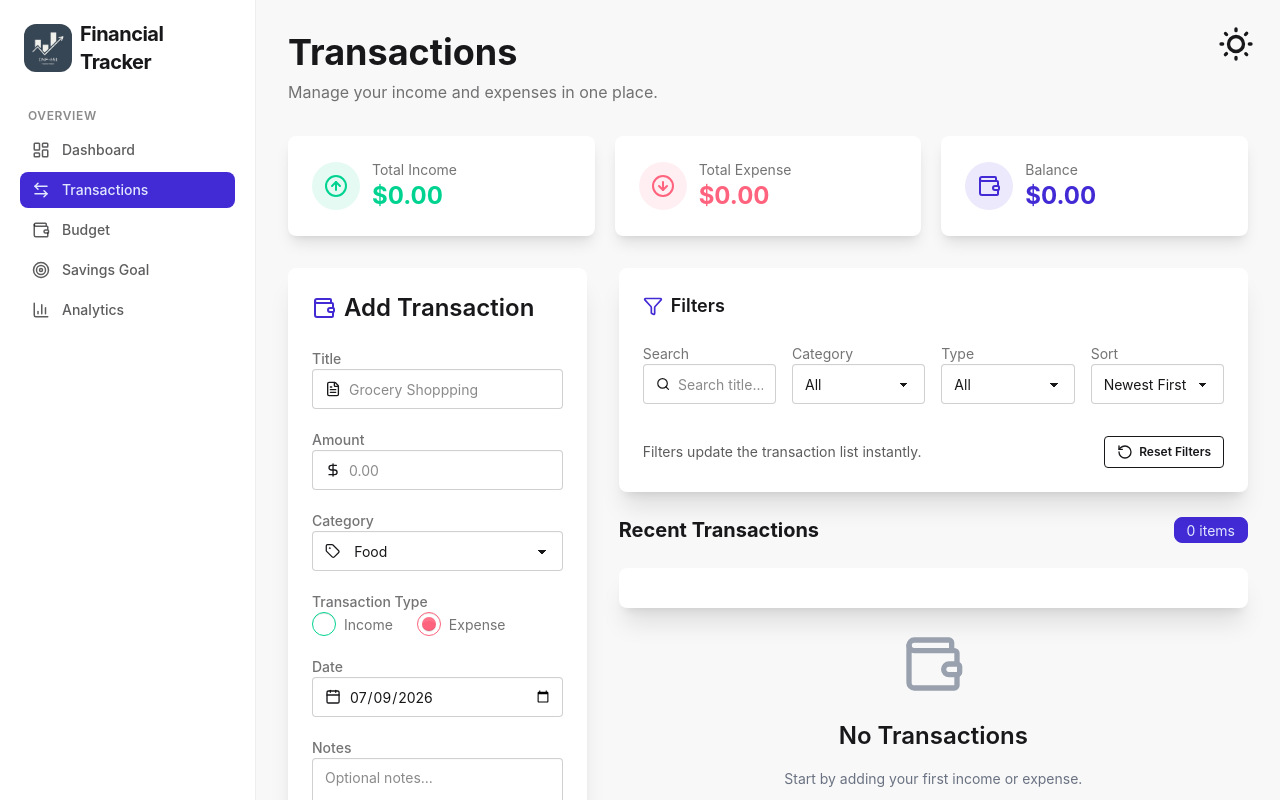
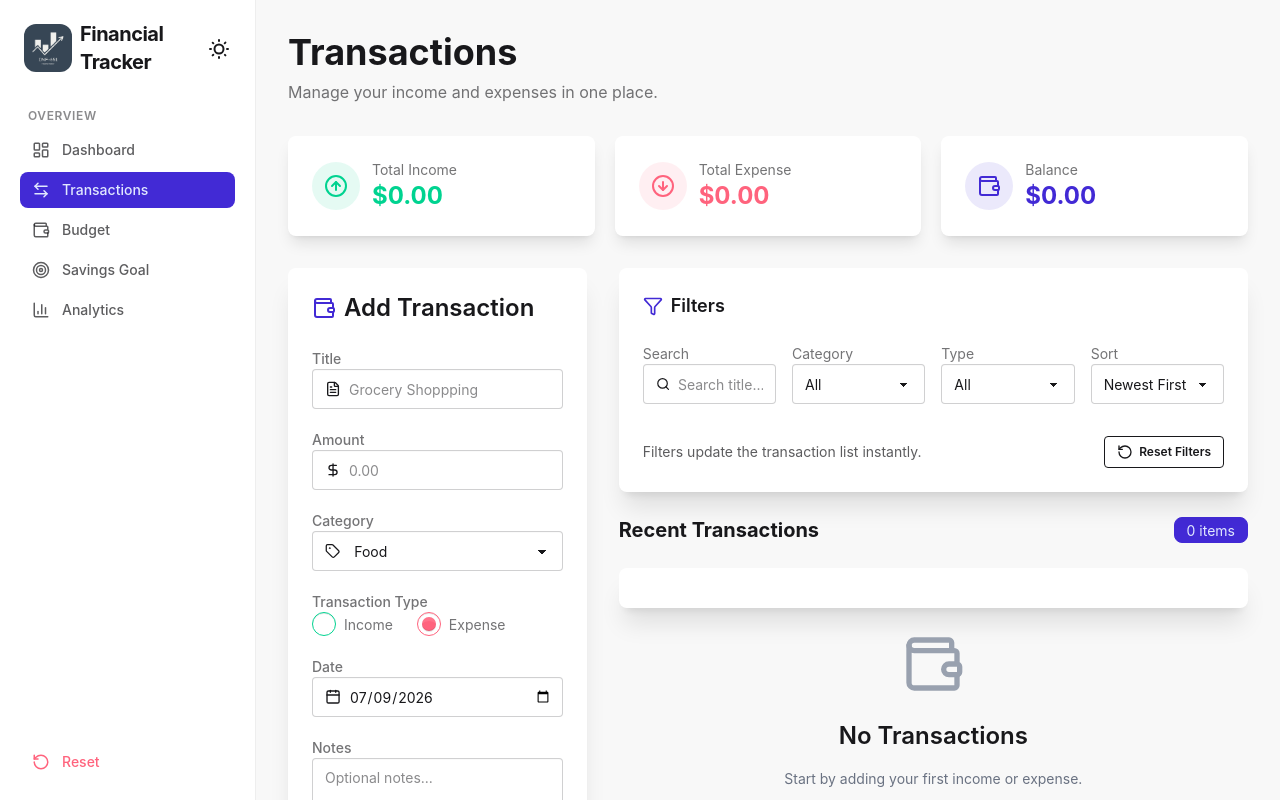
Before and after one commit to AUPP-CS/INF-651-Group17-Final-Project-Personal-Finance-Tracker, a React (Vite) app in the folder my-finance-tracker-app/: page /transactions in a window 1280 px wide. Shown: the top 800 px of the page. Built offline with nearby package versions, Linux system fonts and the light colour scheme.

Commit message:
added a reset button for setting app back to blank state

```diff
--- a/my-finance-tracker-app/src/App.jsx
+++ b/my-finance-tracker-app/src/App.jsx
@@ -9,9 +9,9 @@ import SwitchTheme from "./components/SwitchTheme";
 function App() {
   return (
     <>
-      <div className="fixed top-6 right-6 z-99">
+      {/* <div className="fixed top-6 right-6 z-99">
           <SwitchTheme />
-        </div>
+        </div> */}
       <div className="lg:flex min-h-screen">
         <Sidebar />
         <main className="min-w-0 flex-1">
--- /dev/null
+++ b/my-finance-tracker-app/src/components/ResetButton.jsx
@@ -0,0 +1,55 @@
+import { useRef } from "react";
+import { RotateCcw } from "lucide-react";
+import { useFinance } from "../contexts/FinanceContext";
+
+export default function ResetButton({ variant = "sidebar" }) {
+  const { resetAll } = useFinance();
+  const dialogRef = useRef(null);
+
+  function openConfirm() {
+    dialogRef.current?.showModal();
+  }
+
+  function handleConfirm() {
+    resetAll();
+    dialogRef.current?.close();
+  }
+
+  const triggerClass = variant === "sidebar" ? "reset-link" : "reset-link-mobile";
+
+  return (
+    <>
+      <button className={triggerClass} onClick={openConfirm} type="button">
+        <RotateCcw size={18} />
+        Reset
+      </button>
+
+      <dialog ref={dialogRef} className="modal">
+        <div className="modal-box">
+          <h3 className="font-bold text-lg">Reset all data?</h3>
+          <p className="py-3 text-sm text-base-content/70">
+            This will permanently clear all transactions, budgets, and your savings
+            goal from this browser. This action can not be undone. Are you sure you want to
+            proceed?
+          </p>
+          <div className="modal-action">
+            <button
+              type="button"
+              className="btn btn-ghost"
+              onClick={() => dialogRef.current?.close()}
+            >
+              No, cancel
+            </button>
+            <button type="button" className="btn btn-error" onClick={handleConfirm}>
+              Yes, reset everything
+            </button>
+          </div>
+        </div>
+        {/* click-outside-to-close backdrop */}
+        <form method="dialog" className="modal-backdrop">
+          <button>close</button>
+        </form>
+      </dialog>
+    </>
+  );
+}
--- a/my-finance-tracker-app/src/components/SideBar.jsx
+++ b/my-finance-tracker-app/src/components/SideBar.jsx
@@ -1,11 +1,12 @@
 import { NavLink } from "react-router-dom";
+import ResetButton from "./ResetButton";
+import SwitchTheme from "./SwitchTheme";
 import {
   LayoutDashboard,
   ArrowLeftRight,
   Wallet,
   Target,
   BarChart3,
-  LogOut,
 } from "lucide-react";
 
 const LINKS = [
@@ -20,33 +21,33 @@ const LINKS = [
 export default function Sidebar() {
   return (
     <>
-    <aside className="hidden lg:flex w-64 shrink-0 flex-col justify-between bg-base-100 border-r border-base-300 min-h-screen p-5">
+    {/* Desktop: vertical sidebar, pinned to the left */}
+    <aside className="sidebar">
       <div>
-        <div className="flex items-center gap-2 mb-8 px-1">
-          <img
-            src="/src/assets/logo.png"
-            alt="Financial Tracker Logo"
-            className="w-12 h-12 rounded-xl object-cover"
-          />
-          <span className="text-xl font-bold tracking-tight">Financial Tracker</span>
+        <div className="sidebar-header">
+          <div className="sidebar-brand">
+            <img
+              src="/src/assets/logo.png"
+              alt="Financial Tracker Logo"
+              className="sidebar-logo"
+            />
+            <span className="sidebar-title">Financial Tracker</span>
+          </div>
+          <div className="theme-toggle">
+            <SwitchTheme />
+          </div>
         </div>
 
-        <p className="px-2 mb-2 text-xs font-semibold uppercase tracking-wider text-base-content/50">
-          Overview
-        </p>
+        <p className="sidebar-section-label">Overview</p>
 
-          <nav className="flex flex-col gap-1">
+          <nav className="sidebar-nav">
             {LINKS.map(({ to, label, icon: Icon, end }) => (
               <NavLink
                 key={to}
                 to={to}
                 end={end}
                 className={({ isActive }) =>
-                  `flex items-center gap-3 px-3 py-2 rounded-lg text-sm font-medium transition-colors ${
-                    isActive
-                      ? "bg-primary text-primary-content"
-                      : "text-base-content/70 hover:bg-base-200"
-                  }`
+                  `nav-link ${isActive ? "nav-link-active" : "nav-link-inactive"}`
                 }
               >
                 <Icon size={18} />
@@ -56,34 +57,27 @@ export default function Sidebar() {
           </nav>
         </div>
 
-        <button className="flex items-center gap-3 px-3 py-2 rounded-lg text-sm font-medium text-error hover:bg-error/10">
-          <LogOut size={18} />
-          Logout
-        </button>
+        <ResetButton variant="sidebar" />
       </aside>
 
       {/* Mobile / tablet: horizontal bar, pinned to the top */}
-      <header className="flex lg:hidden sticky top-0 z-30 items-center gap-1 bg-base-100 border-b border-base-300 px-3 py-2 overflow-x-auto">
-        <div className="flex items-center gap-2 mr-2 shrink-0">
+      <header className="mobile-topbar">
+        <div className="mobile-top-bar-brand">
           <img
             src="/src/assets/logo.png"
             alt="Financial Tracker Logo"
-            className="w-8 h-8 rounded-lg object-cover"
+            className="mobile-topbar-logo"
           />
         </div>
 
-        <nav className="flex items-center gap-1 flex-1">
+        <nav className="mobile-topbar-nav">
           {LINKS.map(({ to, label, icon: Icon, end }) => (
             <NavLink
               key={to}
               to={to}
               end={end}
               className={({ isActive }) =>
-                `flex flex-col items-center gap-0.5 px-3 py-1.5 rounded-lg text-[11px] font-medium whitespace-nowrap transition-colors shrink-0 ${
-                  isActive
-                    ? "bg-primary text-primary-content"
-                    : "text-base-content/70 hover:bg-base-200"
-                }`
+                `mobile-nav-link ${isActive ? "mobile-nav-link-active" : "mobile-nav-link-inactive"}`
               }
             >
               <Icon size={18} />
@@ -92,8 +86,10 @@ export default function Sidebar() {
           ))}
         </nav>
 
-        <button className="flex flex-col items-center gap-0.5 px-3 py-1.5 rounded-lg text-[11px] font-medium text-error shrink-0">
-        </button>
+        <div className="theme-toggle shrink-0">
+          <SwitchTheme />
+        </div>
+        <ResetButton variant="mobile" />
       </header>
     </>
   )
--- a/my-finance-tracker-app/src/contexts/FinanceContext.jsx
+++ b/my-finance-tracker-app/src/contexts/FinanceContext.jsx
@@ -97,6 +97,13 @@ export function FinanceProvider({ children }) {
         }));
     };
 
+    // Reset everything back to a fresh app state
+    const resetAll = () => {
+        setTransactions([]);
+        setBudgets([]);
+        setGoal({});
+    };
+
     // Dashboard Calculations
     const totalIncome = useMemo(() => {
         return transactions
@@ -187,6 +194,7 @@ export function FinanceProvider({ children }) {
 
         updateGoal,
         addSavings,
+        resetAll,
 
         totalIncome,
         totalExpense,
--- a/my-finance-tracker-app/src/index.css
+++ b/my-finance-tracker-app/src/index.css
@@ -1,2 +1,105 @@
 @import "tailwindcss";
 @plugin "daisyui";
+
+/*
+sidebar desktop
+*/
+.sidebar {
+  @apply hidden lg:flex w-64 shrink-0 flex-col justify-between bg-base-100 border-r border-base-300 sticky top-0 h-screen overflow-y-auto p-5;
+}
+
+.sidebar-header {
+  @apply flex items-center justify-between gap-2 mb-8 px-1;
+}
+
+.sidebar-brand {
+  @apply flex items-center gap-2;
+}
+
+.sidebar-logo {
+  @apply w-12 h-12 rounded-xl object-cover;
+}
+
+.sidebar-title {
+  @apply text-xl font-bold tracking-tight;
+}
+
+.sidebar-section-label {
+  @apply px-2 mb-2 text-xs font-semibold uppercase tracking-wider text-base-content/50;
+}
+
+.sidebar-nav {
+  @apply flex flex-col gap-1;
+}
+
+.nav-link {
+  @apply flex items-center gap-3 px-3 py-2 rounded-lg text-sm font-medium transition-colors;
+}
+
+.nav-link-inactive {
+  @apply text-base-content/70;
+}
+
+.nav-link-inactive:hover {
+  @apply bg-base-200;
+}
+
+.nav-link-active {
+  @apply bg-primary text-primary-content;
+}
+
+/*
+mobile
+*/
+.theme-toggle svg {
+  height: 1.5rem;
+  width: 1.5rem;
+}
+
+.mobile-topbar {
+  @apply flex lg:hidden sticky top-0 z-30 items-center gap-1 bg-base-100 border-b border-base-300 px-3 py-2 overflow-x-auto;
+}
+
+.mobile-topbar-brand {
+  @apply flex items-center gap-2 mr-2 shrink-0;
+}
+
+.mobile-topbar-logo {
+  @apply w-8 h-8 rounded-lg object-cover;
+}
+
+.mobile-topbar-nav {
+  @apply flex items-center gap-1 flex-1;
+}
+
+.mobile-nav-link {
+  @apply flex flex-col items-center gap-0.5 px-3 py-1.5 rounded-lg text-[11px] font-medium whitespace-nowrap transition-colors shrink-0;
+}
+
+.mobile-nav-link-inactive {
+  @apply text-base-content/70;
+}
+
+.mobile-nav-link-inactive:hover {
+  @apply bg-base-200;
+}
+
+.mobile-nav-link-active {
+  @apply bg-primary text-primary-content;
+}
+
+/*
+reset button
+*/
+
+.reset-link {
+  @apply flex items-center gap-3 px-3 py-2 rounded-lg text-sm font-medium text-error;
+}
+
+.reset-link:hover {
+  @apply bg-error/10;
+}
+
+.reset-link-mobile {
+  @apply flex flex-col items-center gap-0.5 px-3 py-1.5 rounded-lg text-[11px] font-medium text-error shrink-0;
+}
```
